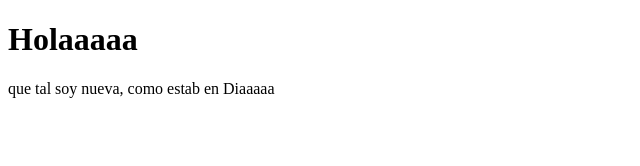
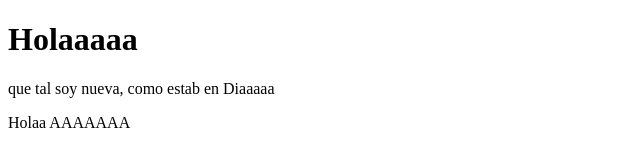
Before and after one commit to DiSoll/probando, a plain HTML site: page index.html in a window 1280 px wide. Shown: the whole page, without its empty margins (0-640 px from the left). Drawn offline with Linux system fonts and the light colour scheme.

Commit message:
cambiando

```diff
--- a/index.html
+++ b/index.html
@@ -8,6 +8,7 @@
 <body>
     <h1>Holaaaaa</h1>
     <p> que tal soy nueva, como estab en Diaaaaa</p>
+    <p>Holaa AAAAAAA</p>
 
 </body>
 </html>
```
